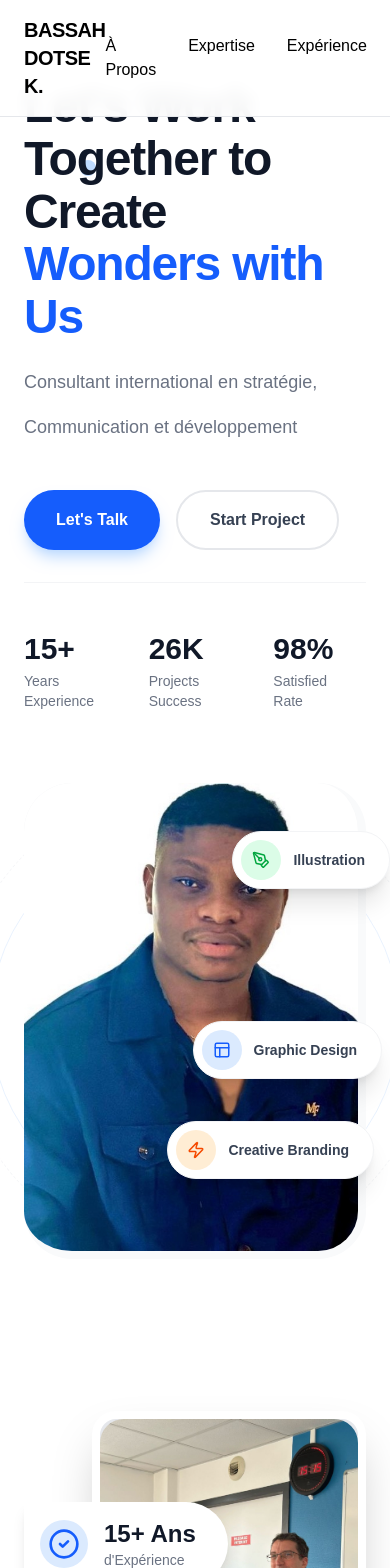
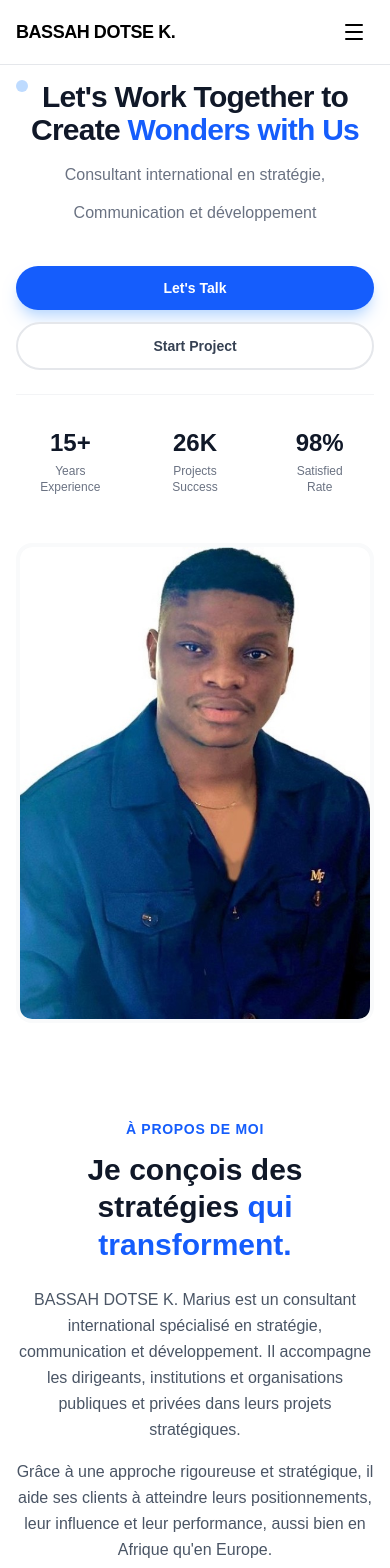
Before and after one commit to R1wen/portfoliomarius, a Next.js app: page / in a window 390 px wide. Shown: the top 1568 px of the page. Built offline with nearby package versions, Linux system fonts and the light colour scheme.

Commit message:
style(responsive)

```diff
--- a/app/layout.tsx
+++ b/app/layout.tsx
@@ -27,7 +27,7 @@ export default function RootLayout({
   return (
     <html lang="fr">
       <body
-        className={`${geistSans.variable} ${geistMono.variable} antialiased`}
+        className={`${geistSans.variable} ${geistMono.variable} antialiased overflow-x-hidden`}
       >
         <Navbar/>
         {children}
--- a/app/page.tsx
+++ b/app/page.tsx
@@ -18,7 +18,7 @@ export const metadata: Metadata = {
 
 export default function Portfolio() {
   return (
-    <div className="min-h-screen bg-white">
+    <div className="min-h-screen bg-white overflow-x-hidden">
       <HeroSection data={portfolioData.hero} />
       <AboutSection data={portfolioData.about} />
       <FormationSection items={portfolioData.formation} />
--- a/src/components/AboutSection.tsx
+++ b/src/components/AboutSection.tsx
@@ -9,44 +9,44 @@ type AboutProps = {
 
 export const AboutSection = ({ data }: AboutProps) => {
   return (
-    <section id="about" className="py-24 lg:py-32 bg-white overflow-hidden">
-      <div className="max-w-7xl mx-auto px-6">
-        <div className="grid lg:grid-cols-2 gap-20 items-center">
+    <section id="about" className="py-12 md:py-20 lg:py-32 bg-white overflow-hidden">
+      <div className="max-w-7xl mx-auto px-4 md:px-6">
+        <div className="grid grid-cols-1 lg:grid-cols-2 gap-8 md:gap-12 lg:gap-20 items-center">
 
           {/* --- Colonne Images --- */}
-          <div className="relative">
-            <div className="w-4/5 aspect-3/4 bg-gray-200 rounded-3xl shadow-2xl border-8 border-white relative z-10 ml-auto">
-                <Image src="/images/photos/test3.jpg" alt="Hero" fill className="object-cover rounded-3xl" />
+          <div className="relative order-2 lg:order-1 min-h-[400px] md:min-h-[500px]">
+            <div className="w-3/4 md:w-4/5 aspect-3/4 bg-gray-200 rounded-2xl md:rounded-3xl shadow-2xl border-4 md:border-8 border-white relative z-10 ml-auto max-w-[350px] md:max-w-none">
+                <Image src="/images/photos/test3.jpg" alt="Hero" fill className="object-cover rounded-2xl md:rounded-3xl" />
             </div>
-            <div className="absolute bottom-0 left-0 w-3/5 aspect-square bg-gray-300 rounded-3xl shadow-xl border-8 border-white z-20 -mb-12 -ml-6">
-                <Image src="/images/photos/test1.jpg" alt="Hero" fill className="object-cover rounded-3xl" />
+            <div className="absolute bottom-0 left-0 w-2/3 md:w-3/5 aspect-square bg-gray-300 rounded-2xl md:rounded-3xl shadow-xl border-4 md:border-8 border-white z-20 -mb-6 md:-mb-12 -ml-3 md:-ml-6 max-w-[250px] md:max-w-none">
+                <Image src="/images/photos/test1.jpg" alt="Hero" fill className="object-cover rounded-2xl md:rounded-3xl" />
             </div>
 
-            <div className="absolute top-1/4 left-0 bg-white p-4 pr-8 rounded-r-full shadow-lg z-30 flex items-center gap-4 animate-pulse-slow">
-                <div className="bg-blue-100 p-2 rounded-full">
-                    <CheckCircle2 className="w-8 h-8 text-blue-600" />
+            <div className="absolute top-1/4 left-0 md:left-0 bg-white p-3 md:p-4 pr-4 md:pr-8 rounded-r-full shadow-lg z-30 flex items-center gap-2 md:gap-4 animate-pulse-slow">
+                <div className="bg-blue-100 p-1.5 md:p-2 rounded-full shrink-0">
+                    <CheckCircle2 className="w-6 h-6 md:w-8 md:h-8 text-blue-600" />
                 </div>
                 <div>
-                    <p className="text-2xl font-bold text-gray-900">15+ Ans</p>
-                    <p className="text-sm text-gray-500 font-medium">d'Expérience</p>
+                    <p className="text-lg md:text-2xl font-bold text-gray-900">15+ Ans</p>
+                    <p className="text-xs md:text-sm text-gray-500 font-medium">d'Expérience</p>
                 </div>
             </div>
           </div>
 
           {/* --- Colonne Texte --- */}
-          <div>
-            <span className="text-blue-600 font-bold mb-4 block uppercase tracking-wider">À Propos de moi</span>
-            <h2 className="text-4xl lg:text-5xl font-extrabold mb-8 text-gray-900 leading-tight">
-              Je conçois des stratégies <br/> <span className="text-blue-600">qui transforment.</span>
+          <div className="order-1 lg:order-2 text-center lg:text-left">
+            <span className="text-blue-600 font-bold mb-3 md:mb-4 block uppercase tracking-wider text-sm md:text-base">À Propos de moi</span>
+            <h2 className="text-3xl sm:text-4xl md:text-4xl lg:text-5xl font-extrabold mb-6 md:mb-8 text-gray-900 leading-tight">
+              Je conçois des stratégies <br className="hidden sm:block" /> <span className="text-blue-600">qui transforment.</span>
             </h2>
 
-            <div className="space-y-6 text-lg text-gray-600 leading-relaxed mb-10">
+            <div className="space-y-4 md:space-y-6 text-base md:text-lg text-gray-600 leading-relaxed mb-8 md:mb-10">
               {data.paragraphs.map((text, index) => (
                 <p key={index}>{text}</p>
               ))}
             </div>
 
-            <button className="bg-blue-600 text-white px-8 py-4 rounded-full font-bold shadow-lg shadow-blue-200 hover:shadow-xl hover:-translate-y-1 transition-all">
+            <button className="w-full sm:w-auto bg-blue-600 text-white px-6 md:px-8 py-3 md:py-4 rounded-full font-bold text-sm md:text-base shadow-lg shadow-blue-200 hover:shadow-xl hover:-translate-y-1 transition-all">
                 Télécharger mon CV
             </button>
           </div>
--- a/src/components/ExpertiseSection.tsx
+++ b/src/components/ExpertiseSection.tsx
@@ -7,18 +7,18 @@ type ExpertiseProps = {
 
 export const ExpertiseSection = ({ items }: ExpertiseProps) => {
   return (
-    <section id="expertise" className="py-24 bg-gray-50">
-      <div className="max-w-7xl mx-auto px-6">
-        <div className="text-center max-w-3xl mx-auto mb-20">
-             <span className="text-blue-600 font-bold tracking-wider uppercase text-sm">Savoir-faire</span>
-            <h2 className="text-4xl lg:text-5xl font-extrabold text-gray-900 mt-3 font-serif">Domaines d'Expertise</h2>
-            <div className="w-24 h-1.5 bg-blue-600 mx-auto mt-6 rounded-full"></div>
+    <section id="expertise" className="py-12 md:py-20 lg:py-24 bg-gray-50">
+      <div className="max-w-7xl mx-auto px-4 md:px-6">
+        <div className="text-center max-w-3xl mx-auto mb-12 md:mb-16 lg:mb-20">
+             <span className="text-blue-600 font-bold tracking-wider uppercase text-xs md:text-sm">Savoir-faire</span>
+            <h2 className="text-3xl sm:text-4xl md:text-4xl lg:text-5xl font-extrabold text-gray-900 mt-2 md:mt-3 font-serif">Domaines d'Expertise</h2>
+            <div className="w-16 md:w-24 h-1 md:h-1.5 bg-blue-600 mx-auto mt-4 md:mt-6 rounded-full"></div>
         </div>
 
-        <div className="grid md:grid-cols-2 lg:grid-cols-3 gap-8">
+        <div className="grid grid-cols-1 sm:grid-cols-2 lg:grid-cols-3 gap-6 md:gap-8">
           {items.map((expertise, index) => (
-            <div key={index} className="group relative bg-white rounded-3xl overflow-hidden shadow-sm hover:shadow-xl transition-all duration-500 h-full flex flex-col">
-                <div className="relative h-64 overflow-hidden">
+            <div key={index} className="group relative bg-white rounded-2xl md:rounded-3xl overflow-hidden shadow-sm hover:shadow-xl transition-all duration-500 h-full flex flex-col w-full">
+                <div className="relative h-48 md:h-56 lg:h-64 overflow-hidden">
                     <div className="absolute inset-0 bg-blue-900/10 group-hover:bg-blue-900/0 transition-colors z-10 duration-500"></div>
                      <Image
                         src={expertise.image}
@@ -26,25 +26,25 @@ export const ExpertiseSection = ({ items }: ExpertiseProps) => {
                         fill
                         className="object-cover transform group-hover:scale-110 transition-transform duration-700"
                     />
-                    <div className="absolute top-4 right-4 z-20">
-                         <div className="w-12 h-12 bg-white/90 backdrop-blur-sm rounded-full flex items-center justify-center shadow-lg group-hover:bg-blue-600 transition-colors duration-300">
-                             <span className="text-xl font-bold text-gray-900 group-hover:text-white transition-colors">
+                    <div className="absolute top-3 md:top-4 right-3 md:right-4 z-20">
+                         <div className="w-10 h-10 md:w-12 md:h-12 bg-white/90 backdrop-blur-sm rounded-full flex items-center justify-center shadow-lg group-hover:bg-blue-600 transition-colors duration-300">
+                             <span className="text-base md:text-xl font-bold text-gray-900 group-hover:text-white transition-colors">
                                  {index + 1}
                              </span>
                         </div>
                     </div>
                 </div>
 
-                <div className="p-8 flex-1 flex flex-col justify-between relative">
-                     <div className="absolute -top-6 left-8 bg-blue-600 text-white p-3 rounded-2xl shadow-lg transform group-hover:-translate-y-1 transition-transform duration-300 z-20">
-                        <Check className="w-6 h-6" />
+                <div className="p-6 md:p-8 flex-1 flex flex-col justify-between relative">
+                     <div className="absolute -top-5 md:-top-6 left-6 md:left-8 bg-blue-600 text-white p-2 md:p-3 rounded-xl md:rounded-2xl shadow-lg transform group-hover:-translate-y-1 transition-transform duration-300 z-20">
+                        <Check className="w-5 h-5 md:w-6 md:h-6" />
                     </div>
 
-                    <div className="mt-4">
-                        <h3 className="text-2xl font-bold text-gray-900 group-hover:text-blue-600 transition-colors duration-300 leading-tight">
+                    <div className="mt-4 md:mt-4">
+                        <h3 className="text-xl md:text-2xl font-bold text-gray-900 group-hover:text-blue-600 transition-colors duration-300 leading-tight">
                             {expertise.title}
                         </h3>
-                         <div className="w-12 h-1 bg-gray-200 mt-4 group-hover:w-full group-hover:bg-blue-600 transition-all duration-500"></div>
+                         <div className="w-12 h-1 bg-gray-200 mt-3 md:mt-4 group-hover:w-full group-hover:bg-blue-600 transition-all duration-500"></div>
                     </div>
                 </div>
             </div>
--- a/src/components/HeroSection.tsx
+++ b/src/components/HeroSection.tsx
@@ -12,29 +12,29 @@ type HeroProps = {
 
 export const HeroSection = ({ data }: HeroProps) => {
   return (
-    <section className="relative min-h-screen flex items-center bg-white overflow-hidden py-20 lg:py-28">
+    <section className="relative min-h-screen flex items-center bg-white overflow-hidden pt-20 pb-16 md:pt-24 md:pb-20 lg:pt-28 lg:pb-28">
 
       {/* --- Décoration d'arrière-plan (Cercles subtils) --- */}
 
-      <div className="absolute top-1/4 right-0 w-[800px] h-[800px] bg-blue-50/50 rounded-full blur-3xl -translate-y-1/2 translate-x-1/3 -z-10"></div>
-      <div className="absolute bottom-0 left-0 w-[600px] h-[600px] bg-gray-50/80 rounded-full blur-3xl translate-y-1/3 -translate-x-1/4 -z-10"></div>
-      <div className="absolute top-40 left-20 w-4 h-4 bg-blue-200 rounded-full"></div>
+      <div className="absolute top-1/4 right-0 w-[400px] h-[400px] md:w-[600px] md:h-[600px] lg:w-[800px] lg:h-[800px] bg-blue-50/50 rounded-full blur-3xl -translate-y-1/2 translate-x-1/3 -z-10"></div>
+      <div className="absolute bottom-0 left-0 w-[300px] h-[300px] md:w-[400px] md:h-[400px] lg:w-[600px] lg:h-[600px] bg-gray-50/80 rounded-full blur-3xl translate-y-1/3 -translate-x-1/4 -z-10"></div>
+      <div className="absolute top-20 md:top-40 left-4 md:left-20 w-3 h-3 md:w-4 md:h-4 bg-blue-200 rounded-full"></div>
 
-      <div className="max-w-7xl mx-auto px-6 w-full z-10">
-        <div className="grid lg:grid-cols-2 gap-12 items-center">
+      <div className="max-w-7xl mx-auto px-4 md:px-6 w-full z-10">
+        <div className="grid grid-cols-1 lg:grid-cols-2 gap-8 md:gap-12 items-center">
 
           {/* ================= COLONNE GAUCHE (Texte) ================= */}
-          <div className="space-y-8">
+          <div className="space-y-6 md:space-y-8 text-center lg:text-left">
             <div>
-              <h1 className="text-5xl lg:text-7xl font-extrabold text-gray-900 leading-[1.1] tracking-tight mb-6">
-                Let's Work <br />
-                Together to Create <br />
+              <h1 className="text-3xl sm:text-4xl md:text-5xl lg:text-6xl xl:text-7xl font-extrabold text-gray-900 leading-[1.1] tracking-tight mb-4 md:mb-6">
+                Let's Work <br className="hidden sm:block" />
+                Together to Create <br className="hidden sm:block" />
                 <span className="text-transparent bg-clip-text bg-blue-600">Wonders with Us</span>
               </h1>
 
-              <div className="space-y-4 max-w-lg">
+              <div className="space-y-3 md:space-y-4 max-w-lg mx-auto lg:mx-0">
                  {data.description.map((line, index) => (
-                    <p key={index} className="text-lg text-gray-500 font-medium leading-relaxed">
+                    <p key={index} className="text-base md:text-lg text-gray-500 font-medium leading-relaxed">
                       {line}
                     </p>
                  ))}
@@ -42,40 +42,40 @@ export const HeroSection = ({ data }: HeroProps) => {
             </div>
 
             {/* Boutons d'action */}
-            <div className="flex flex-wrap gap-4 pt-4">
-              <button className="px-8 py-4 bg-blue-600 text-white rounded-full font-bold shadow-lg shadow-blue-200 hover:bg-blue-700 hover:shadow-xl hover:-translate-y-1 transition-all duration-300">
+            <div className="flex flex-col sm:flex-row flex-wrap justify-center lg:justify-start gap-3 md:gap-4 pt-4">
+              <button className="w-full sm:w-auto px-6 md:px-8 py-3 md:py-4 bg-blue-600 text-white rounded-full font-bold text-sm md:text-base shadow-lg shadow-blue-200 hover:bg-blue-700 hover:shadow-xl hover:-translate-y-1 transition-all duration-300">
                 Let's Talk
               </button>
-              <button className="px-8 py-4 bg-white text-gray-700 border-2 border-gray-200 rounded-full font-bold hover:border-blue-600 hover:text-blue-600 transition-all duration-300">
+              <button className="w-full sm:w-auto px-6 md:px-8 py-3 md:py-4 bg-white text-gray-700 border-2 border-gray-200 rounded-full font-bold text-sm md:text-base hover:border-blue-600 hover:text-blue-600 transition-all duration-300">
                 Start Project
               </button>
             </div>
 
             {/* Statistiques (Bas de colonne) */}
-            <div className="grid grid-cols-3 gap-8 pt-12 border-t border-gray-100 mt-8">
+            <div className="grid grid-cols-3 gap-4 md:gap-6 lg:gap-8 pt-8 md:pt-12 border-t border-gray-100 mt-6 md:mt-8">
               <div>
-                <p className="text-3xl font-extrabold text-gray-900">15+</p>
-                <p className="text-sm text-gray-500 font-medium mt-1">Years <br/> Experience</p>
+                <p className="text-2xl md:text-3xl font-extrabold text-gray-900">15+</p>
+                <p className="text-xs md:text-sm text-gray-500 font-medium mt-1">Years <br/> Experience</p>
               </div>
               <div>
-                <p className="text-3xl font-extrabold text-gray-900">26K</p>
-                <p className="text-sm text-gray-500 font-medium mt-1">Projects <br/> Success</p>
+                <p className="text-2xl md:text-3xl font-extrabold text-gray-900">26K</p>
+                <p className="text-xs md:text-sm text-gray-500 font-medium mt-1">Projects <br/> Success</p>
               </div>
               <div>
-                <p className="text-3xl font-extrabold text-gray-900">98%</p>
-                <p className="text-sm text-gray-500 font-medium mt-1">Satisfied <br/> Rate</p>
+                <p className="text-2xl md:text-3xl font-extrabold text-gray-900">98%</p>
+                <p className="text-xs md:text-sm text-gray-500 font-medium mt-1">Satisfied <br/> Rate</p>
               </div>
             </div>
           </div>
 
           {/* ================= COLONNE DROITE (Image & Badges) ================= */}
-          <div className="relative h-full flex justify-center lg:justify-end mt-12 lg:mt-0">
+          <div className="relative h-full flex justify-center lg:justify-end mt-8 md:mt-12 lg:mt-0">
 
             {/* Conteneur de l'image (Cercle de fond subtil pour l'effet "Aura") */}
-            <div className="relative w-full max-w-[500px] aspect-[4/5]">
+            <div className="relative w-full max-w-full md:max-w-[400px] lg:max-w-[500px] aspect-[4/5]">
                 {/* Cercle d'aura derrière la tête */}
                 {/* <div className="absolute top-10 left-1/2 -translate-x-1/2 w-64 h-64 bg-blue-100/50 rounded-full blur-2xl -z-10"></div> */}
-                <div className="relative w-full h-full rounded-[3rem] overflow-hidden border-b-8 border-r-8 border-gray-50 bg-gray-100">
+                <div className="relative w-full h-full rounded-2xl md:rounded-[3rem] overflow-hidden border-4 md:border-b-8 md:border-r-8 border-gray-50 bg-gray-100">
                     <Image
                         src="/images/photos/test2.jpg"
                         alt="Portrait"
@@ -87,38 +87,38 @@ export const HeroSection = ({ data }: HeroProps) => {
                 {/* --- CAPSULES FLOTTANTES (Badges) --- */}
 
                 {/* Badge 1 - Top Right (Illustration) */}
-                <div className="absolute top-12 -right-6 lg:-right-12 animate-bounce-slow z-20">
-                    <div className="bg-white p-2 pr-6 rounded-full shadow-xl flex items-center gap-3 border border-gray-100">
-                        <div className="w-10 h-10 bg-green-100 rounded-full flex items-center justify-center text-green-600">
-                            <PenTool size={18} />
+                <div className="hidden sm:block absolute top-8 md:top-12 right-0 md:-right-6 lg:-right-12 animate-bounce-slow z-20">
+                    <div className="bg-white p-1.5 md:p-2 pr-3 md:pr-6 rounded-full shadow-xl flex items-center gap-2 md:gap-3 border border-gray-100">
+                        <div className="w-8 h-8 md:w-10 md:h-10 bg-green-100 rounded-full flex items-center justify-center text-green-600 shrink-0">
+                            <PenTool size={14} className="md:w-[18px] md:h-[18px]" />
                         </div>
-                        <span className="font-bold text-gray-700 text-sm">Illustration</span>
+                        <span className="font-bold text-gray-700 text-xs md:text-sm hidden md:inline">Illustration</span>
                     </div>
                 </div>
 
                 {/* Badge 2 - Middle Right (Graphic Design) */}
-                <div className="absolute top-1/2 -right-4 lg:-right-8 z-20">
-                     <div className="bg-white p-2 pr-6 rounded-full shadow-xl flex items-center gap-3 border border-gray-100">
-                        <div className="w-10 h-10 bg-blue-100 rounded-full flex items-center justify-center text-blue-600">
-                            <Layout size={18} />
+                <div className="hidden sm:block absolute top-1/2 right-0 md:-right-4 lg:-right-8 z-20">
+                     <div className="bg-white p-1.5 md:p-2 pr-3 md:pr-6 rounded-full shadow-xl flex items-center gap-2 md:gap-3 border border-gray-100">
+                        <div className="w-8 h-8 md:w-10 md:h-10 bg-blue-100 rounded-full flex items-center justify-center text-blue-600 shrink-0">
+                            <Layout size={14} className="md:w-[18px] md:h-[18px]" />
                         </div>
-                        <span className="font-bold text-gray-700 text-sm">Graphic Design</span>
+                        <span className="font-bold text-gray-700 text-xs md:text-sm hidden md:inline">Graphic Design</span>
                     </div>
                 </div>
 
                 {/* Badge 3 - Bottom Right (Creative Branding) */}
-                <div className="absolute bottom-20 -right-2 lg:-right-4 animate-bounce-slow delay-700 z-20">
-                     <div className="bg-white p-2 pr-6 rounded-full shadow-xl flex items-center gap-3 border border-gray-100">
-                        <div className="w-10 h-10 bg-orange-100 rounded-full flex items-center justify-center text-orange-600">
-                            <Zap size={18} />
+                <div className="hidden sm:block absolute bottom-16 md:bottom-20 right-0 md:-right-2 lg:-right-4 animate-bounce-slow delay-700 z-20">
+                     <div className="bg-white p-1.5 md:p-2 pr-3 md:pr-6 rounded-full shadow-xl flex items-center gap-2 md:gap-3 border border-gray-100">
+                        <div className="w-8 h-8 md:w-10 md:h-10 bg-orange-100 rounded-full flex items-center justify-center text-orange-600 shrink-0">
+                            <Zap size={14} className="md:w-[18px] md:h-[18px]" />
                         </div>
-                        <span className="font-bold text-gray-700 text-sm">Creative Branding</span>
+                        <span className="font-bold text-gray-700 text-xs md:text-sm hidden md:inline">Creative Branding</span>
                     </div>
                 </div>
 
-                {/* Lignes de connexion décoratives (Cercles fins) */}
-                <div className="absolute top-1/2 left-1/2 -translate-x-1/2 -translate-y-1/2 w-[120%] h-[80%] border border-blue-100 rounded-full -z-10 opacity-60"></div>
-                <div className="absolute top-1/2 left-1/2 -translate-x-1/2 -translate-y-1/2 w-[140%] h-[100%] border border-dashed border-gray-200 rounded-full -z-20 opacity-40 animate-spin-slow-reverse"></div>
+                {/* Lignes de connexion décoratives (Cercles fins) - Masquées sur mobile */}
+                <div className="hidden md:block absolute top-1/2 left-1/2 -translate-x-1/2 -translate-y-1/2 w-[120%] h-[80%] border border-blue-100 rounded-full -z-10 opacity-60"></div>
+                <div className="hidden md:block absolute top-1/2 left-1/2 -translate-x-1/2 -translate-y-1/2 w-[140%] h-[100%] border border-dashed border-gray-200 rounded-full -z-20 opacity-40 animate-spin-slow-reverse"></div>
 
             </div>
           </div>
--- a/src/layout/Navbar.tsx
+++ b/src/layout/Navbar.tsx
@@ -1,16 +1,72 @@
+'use client';
+
+import { useState } from 'react';
+import { Menu, X } from 'lucide-react';
+
 export const Navbar = () => {
+  const [isOpen, setIsOpen] = useState(false);
+
+  const toggleMenu = () => setIsOpen(!isOpen);
+
   return (
     <nav className="fixed top-0 w-full bg-white/95 text-black backdrop-blur-sm z-50 border-b border-gray-200">
-      <div className="max-w-7xl mx-auto px-6 py-4">
+      <div className="max-w-7xl mx-auto px-4 md:px-6 py-3 md:py-4">
         <div className="flex justify-between items-center">
-          <div className="text-xl font-bold tracking-tight">BASSAH DOTSE K.</div>
-          <div className="flex gap-8">
-            <a href="#about" className="hover:text-blue-600 transition-colors">À Propos</a>
-            <a href="#expertise" className="hover:text-blue-600 transition-colors">Expertise</a>
-            <a href="#experience" className="hover:text-blue-600 transition-colors">Expérience</a>
-            <a href="#contact" className="hover:text-blue-600 transition-colors">Contact</a>
+          <div className="text-lg md:text-xl font-bold tracking-tight">BASSAH DOTSE K.</div>
+
+          {/* Menu Desktop */}
+          <div className="hidden md:flex gap-6 lg:gap-8">
+            <a href="#about" className="hover:text-blue-600 transition-colors text-sm lg:text-base">À Propos</a>
+            <a href="#expertise" className="hover:text-blue-600 transition-colors text-sm lg:text-base">Expertise</a>
+            <a href="#experience" className="hover:text-blue-600 transition-colors text-sm lg:text-base">Expérience</a>
+            <a href="#contact" className="hover:text-blue-600 transition-colors text-sm lg:text-base">Contact</a>
           </div>
+
+          {/* Bouton Hamburger Mobile */}
+          <button
+            onClick={toggleMenu}
+            className="md:hidden p-2 rounded-lg hover:bg-gray-100 transition-colors"
+            aria-label="Toggle menu"
+          >
+            {isOpen ? <X size={24} /> : <Menu size={24} />}
+          </button>
         </div>
+
+        {/* Menu Mobile */}
+        {isOpen && (
+          <div className="md:hidden mt-4 pb-4 border-t border-gray-200 pt-4">
+            <div className="flex flex-col gap-4">
+              <a
+                href="#about"
+                onClick={toggleMenu}
+                className="hover:text-blue-600 transition-colors py-2 text-base"
+              >
+                À Propos
+              </a>
+              <a
+                href="#expertise"
+                onClick={toggleMenu}
+                className="hover:text-blue-600 transition-colors py-2 text-base"
+              >
+                Expertise
+              </a>
+              <a
+                href="#experience"
+                onClick={toggleMenu}
+                className="hover:text-blue-600 transition-colors py-2 text-base"
+              >
+                Expérience
+              </a>
+              <a
+                href="#contact"
+                onClick={toggleMenu}
+                className="hover:text-blue-600 transition-colors py-2 text-base"
+              >
+                Contact
+              </a>
+            </div>
+          </div>
+        )}
       </div>
     </nav>
   );
```
Also changed, not shown: src/components/ActivitiesSection.tsx (+12 -12 lines), src/components/ContactSection.tsx (+23 -23 lines), src/components/ExperienceSection.tsx (+16 -16 lines), src/components/FormationSection.tsx (+14 -14 lines), src/components/ValuesSection.tsx (+15 -15 lines), src/layout/Footer.tsx (+14 -14 lines).
